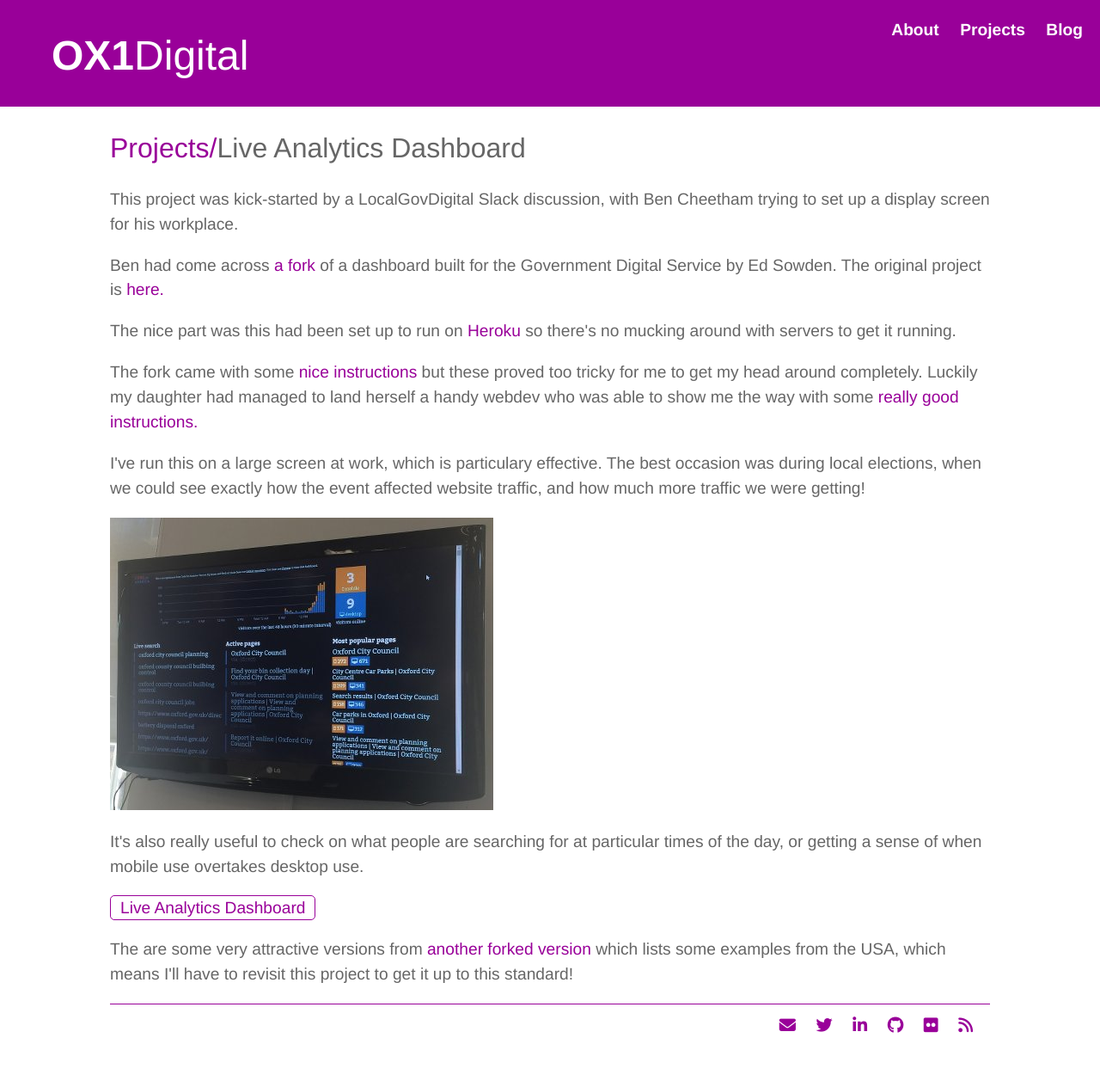
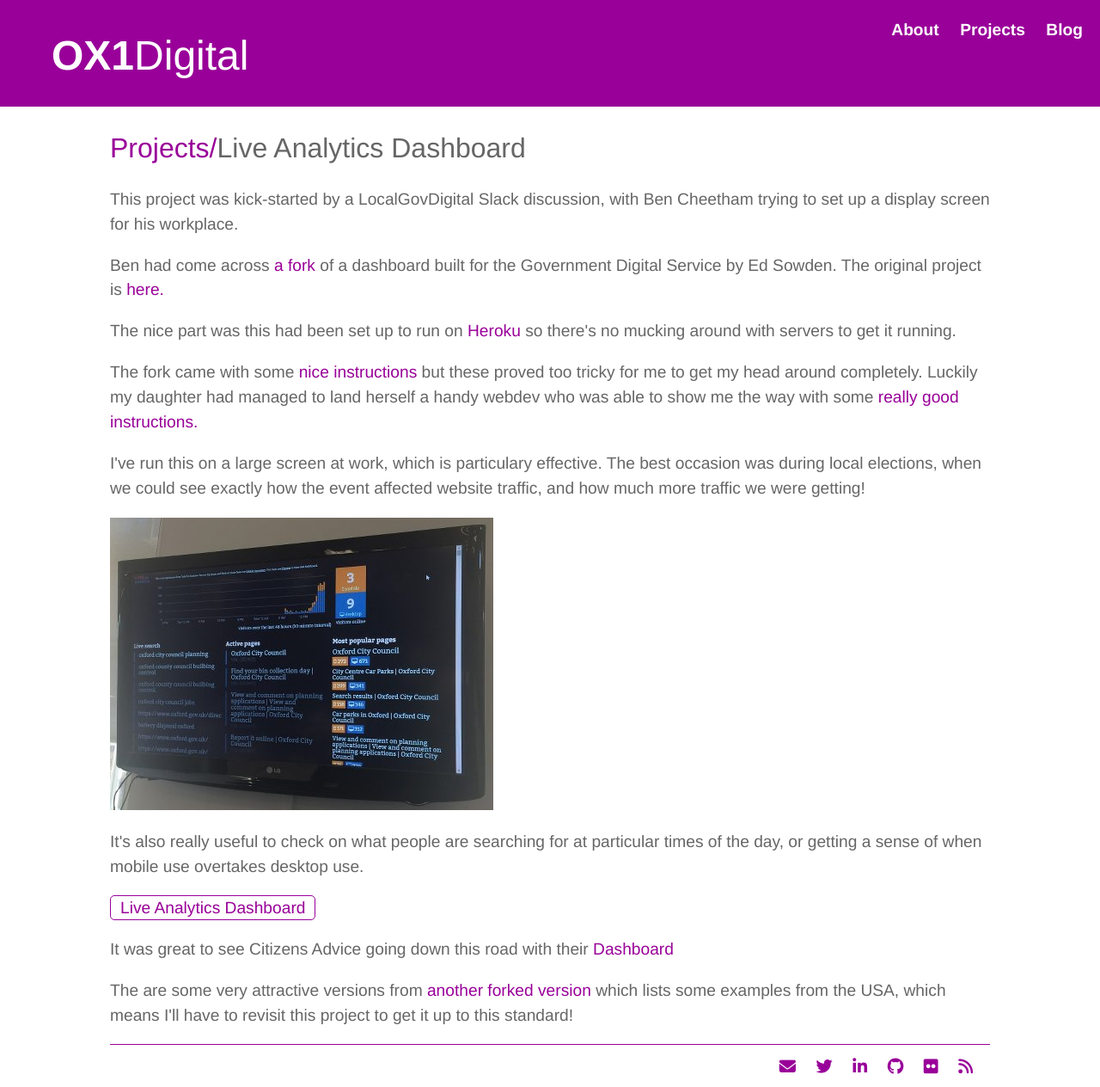
Before and after one commit to electronicdreamplant/electronicdreamplant.github.io, a Jekyll site: the page built from projects/herokuapp.html, in a window 1280 px wide. Shown: the whole page at 86% size. Built offline with Jekyll 4.4.1, drawn with Linux system fonts in a browser that asks for light colours; nearby versions of some CDN libraries; before the commit the page ends 1216 px from its top, so only the background shows below that.

Commit message:
Update herokuapp.html

```diff
--- a/projects/herokuapp.html
+++ b/projects/herokuapp.html
@@ -23,4 +23,7 @@ title: OX1Digital | Projects
 
   <p><a class="button" href="http://oxcitylive.herokuapp.com">Live Analytics Dashboard</a></p>
   <p></p>
+
+  <p>It was great to see Citizens Advice going down this road with their <a href="http://cab-labs-dashboard.s3-website-eu-west-1.amazonaws.com">Dashboard</a></p>
+
   <p>The are some very attractive versions from <a href="https://github.com/18F/analytics.usa.gov">another forked version </a>which lists some examples from the USA, which means I'll have to revisit this project to get it up to this standard!</p>
```
